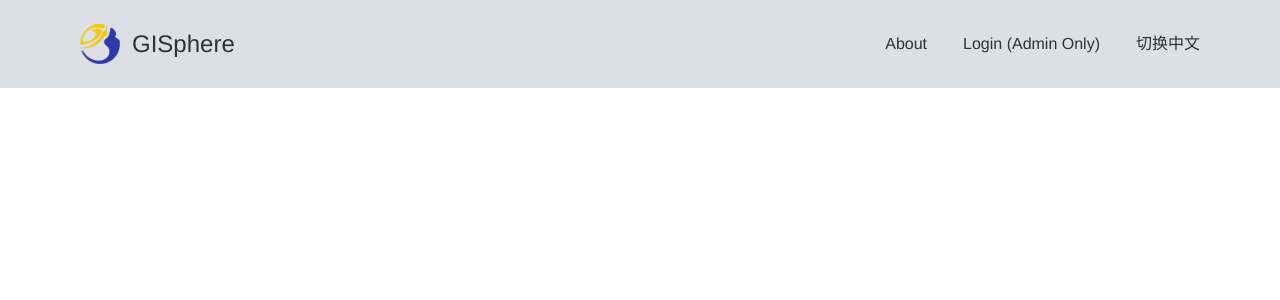
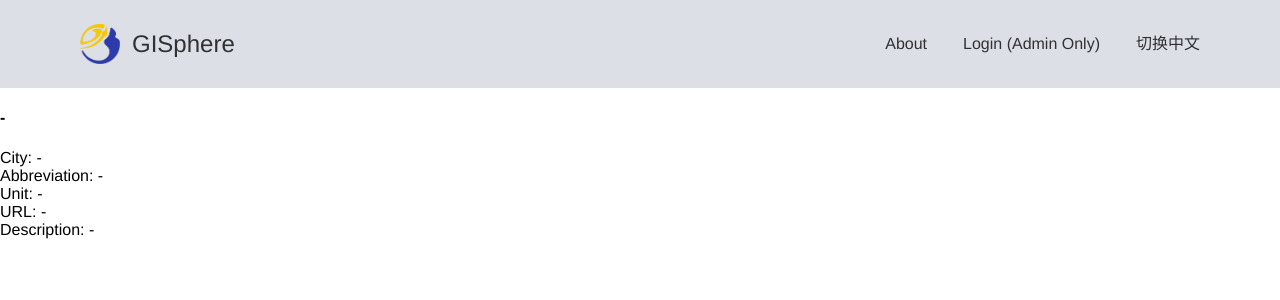
Before and after one commit to GIS-Info/next-web, a Nuxt app: page /school/components/SchoolCard in a window 1280 px wide. Shown: the top 300 px of the page. Built offline with nearby package versions, Linux system fonts and the light colour scheme; what vue-quill-editor would draw is missing.

Commit message:
feat: 院校指南

```diff
--- /dev/null
+++ b/pages/school/components/SchoolCard.vue
@@ -0,0 +1,50 @@
+<template>
+  <div>
+    <h4 :id="`school:${school?.U_Name_EN}`">{{ (lang == 'zh' ? school?.U_Name_CN : school?.U_Name_EN) || (school?.U_Name_CN || school?.U_Name_EN || '-') }}</h4>
+    {{ lang == 'zh' ? '城市: ' : 'City: ' }} {{ (lang == 'zh' ? school?.C_Name_CN : school?.U_City) || (school?.C_Name_CN || school?.U_City || '-') }}
+    <br/>
+    {{ lang == 'zh' ? '简称: ' : 'Abbreviation: ' }} {{ school?.U_Abbr || '-' }}
+    <br/>
+    {{ lang == 'zh' ? '部门: ' : 'Unit: ' }} {{ (lang == 'zh' ? school?.Unit_CN : school?.Unit_EN) || (school?.Unit_CN || school?.Unit_EN || '-') }}
+    <br/>
+    {{ 'URL: ' }} <a :href="school?.U_URL">{{ school?.U_URL || '-' }}</a>
+    <br/>
+    {{ lang == 'zh' ? '简介: ' : 'Description: ' }} {{ (lang == 'zh' ? school?.Description_CN : school?.Description_EN) || (school?.Description_CN || school?.Description_EN || '-') }}
+    <div v-if="people">
+      <div v-for="p in Object.keys(people)" :key="p">
+        <p>
+          <strong>{{ (lang == 'zh' ? people[p]?.P_Name_CN : people[p]?.P_Name_EN) || (people[p]?.P_Name_CN || people[p]?.P_Name_EN || '-') }}</strong>
+        </p>
+      </div>
+    </div>
+  </div>
+</template>
+
+<script>
+import { mapState } from 'vuex'
+export default {
+  props: {
+    school: {
+      type: Object,
+      default: () => ({}),
+    },
+    people: {
+      type: Object,
+      default: () => (null),
+    },
+  },
+  data() {
+    return {
+    };
+  },
+  computed: {
+    ...mapState({ lang: 'language' }),
+  },
+  methods: {
+  },
+};
+</script>
+
+
+<style scoped>
+</style>
--- a/pages/school/index.vue
+++ b/pages/school/index.vue
@@ -46,18 +46,13 @@
         {{ lang == 'zh' ? '（网站开发组名单请参见关于我们页面）' : '(for the complete list of developers of this site, please refer to the About page)'}}
       <h3>{{ lang == 'zh' ? '再次衷心感谢所有作者的辛苦付出！' : 'We sincerely thank all the authors and volunteers for their efforts!' }}</h3>
       <div v-for="continent in Object.keys(continents)" :key="continent">
-        <h1 :id="`continent:${continent}`">{{ (lang == 'zh' ? continents[continent] : continent) || (continents[continent] || continent || '-') }}</h1>
+        <h2 :id="`continent:${continent}`">{{ (lang == 'zh' ? continents[continent] : continent) || (continents[continent] || continent || '-') }}</h2>
         <div v-if="continentToCountry[continent]">
           <div v-for="country in Object.keys(continentToCountry[continent])" :key="country">
-            <h2 :id="`country:${country}`">{{ (lang == 'zh' ? countries[country] : country) || (countries[country] || country || '-') }}</h2>
+            <h3 :id="`country:${country}`">{{ (lang == 'zh' ? countries[country] : country) || (countries[country] || country || '-') }}</h3>
             <div v-if="countryToSchool[country]">
               <div v-for="school in Object.keys(countryToSchool[country])" :key="school">
-                <h3 :id="`school:${school}`">{{ (lang == 'zh' ? schools[school]?.U_Name_CN : schools[school]?.U_Name_EN) || (schools[school]?.U_Name_CN || schools[school]?.U_Name_EN || '-') }}</h3>
-                <div v-if="schoolToPeople[school]">
-                  <div v-for="people in Object.keys(schoolToPeople[school])" :key="people">
-                    <h4>{{  (lang == 'zh' ? schoolToPeople[school][people]?.P_Name_CN : schoolToPeople[school][people]?.P_Name_EN) }}</h4>
-                  </div>
-                </div>
+                <SchoolCard :school="schools[school]" :people="schoolToPeople[school]" />
               </div>
             </div>
           </div>
@@ -69,9 +64,13 @@
 
 <script>
 import { mapState } from 'vuex'
+import SchoolCard from './components/SchoolCard'
 
 export default {
   name: 'School',
+  components: {
+    SchoolCard,
+  },
   data() {
     return {
       rawData: [],
```
